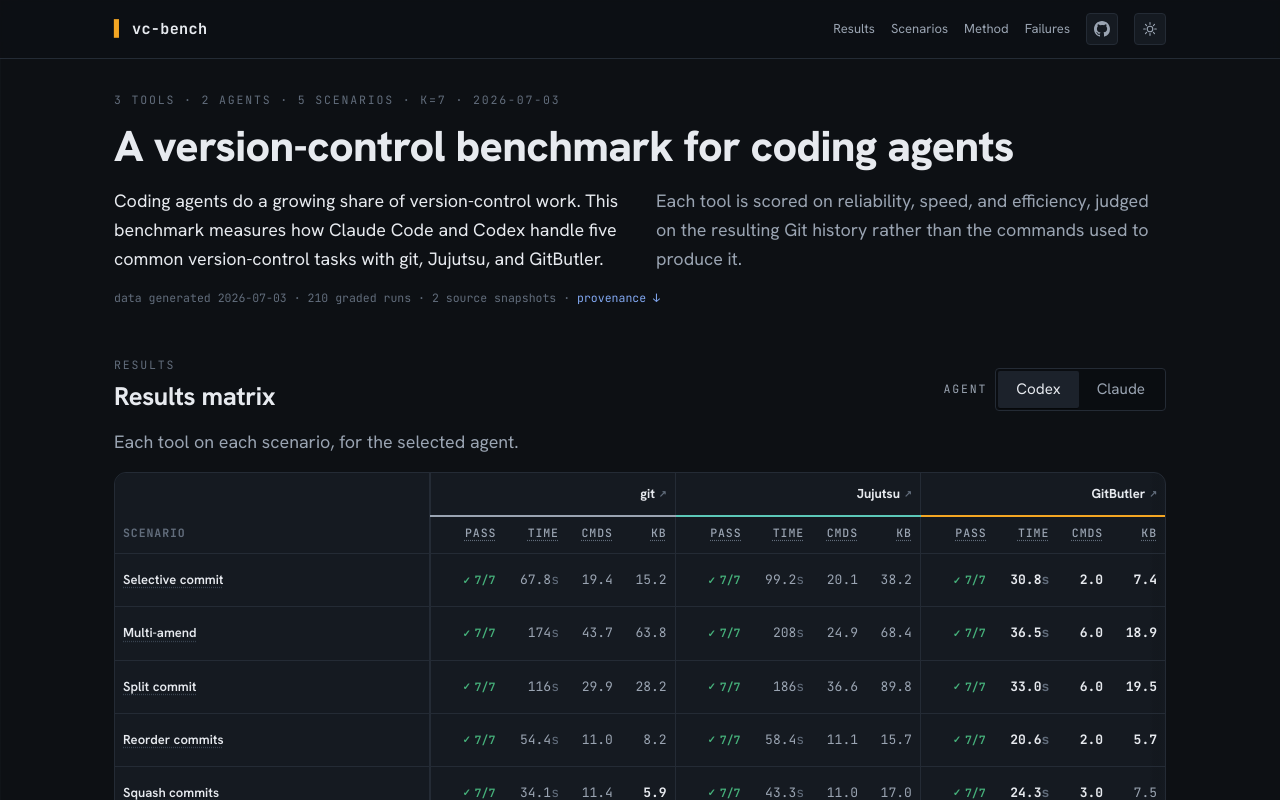
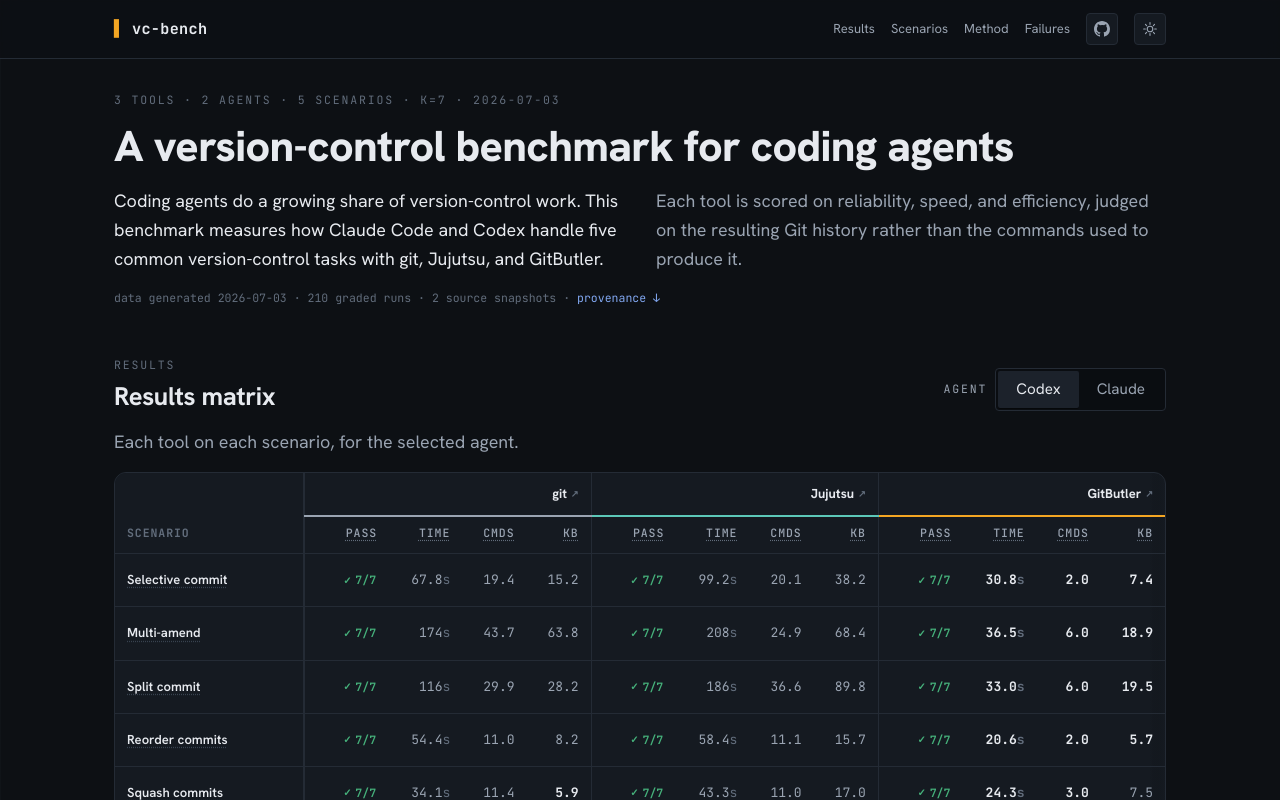
Before and after one commit to gitbutlerapp/version-control-bench, a Next.js app in the folder web/: page / in a window 1280 px wide. Shown: the top 800 px of the page. Built offline with nearby package versions, Linux system fonts and the light colour scheme.

Commit message:
Rebalance results matrix column widths
The Scenario column was pinned at 30%, leaving a wide gap next to short
labels while the tool result columns were cramped. Shrink it to 18% and
add a little cell padding so the git/Jujutsu/GitButler columns get the
room.

```diff
--- a/web/app/globals.css
+++ b/web/app/globals.css
@@ -315,7 +315,7 @@
 }
 .matrix th,
 .matrix td {
-  padding: var(--s-3) var(--s-2);
+  padding: var(--s-3) var(--s-3);
   text-align: right;
   white-space: nowrap;
 }
@@ -326,7 +326,7 @@
   padding-block: var(--s-4);
 }
 .matrix .m-corner {
-  width: 30%;
+  width: 18%;
   text-align: left;
   vertical-align: bottom;
   position: sticky;
```
